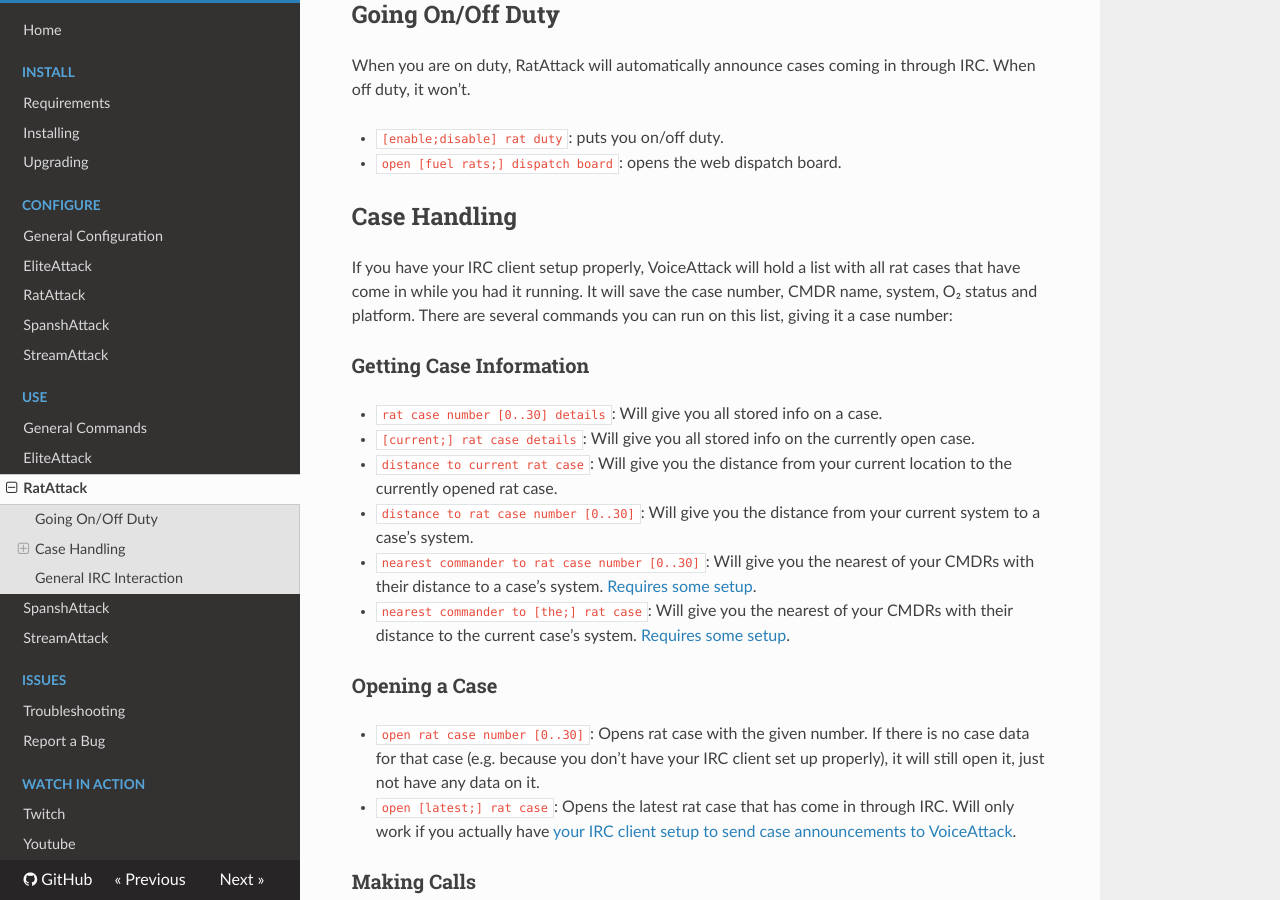
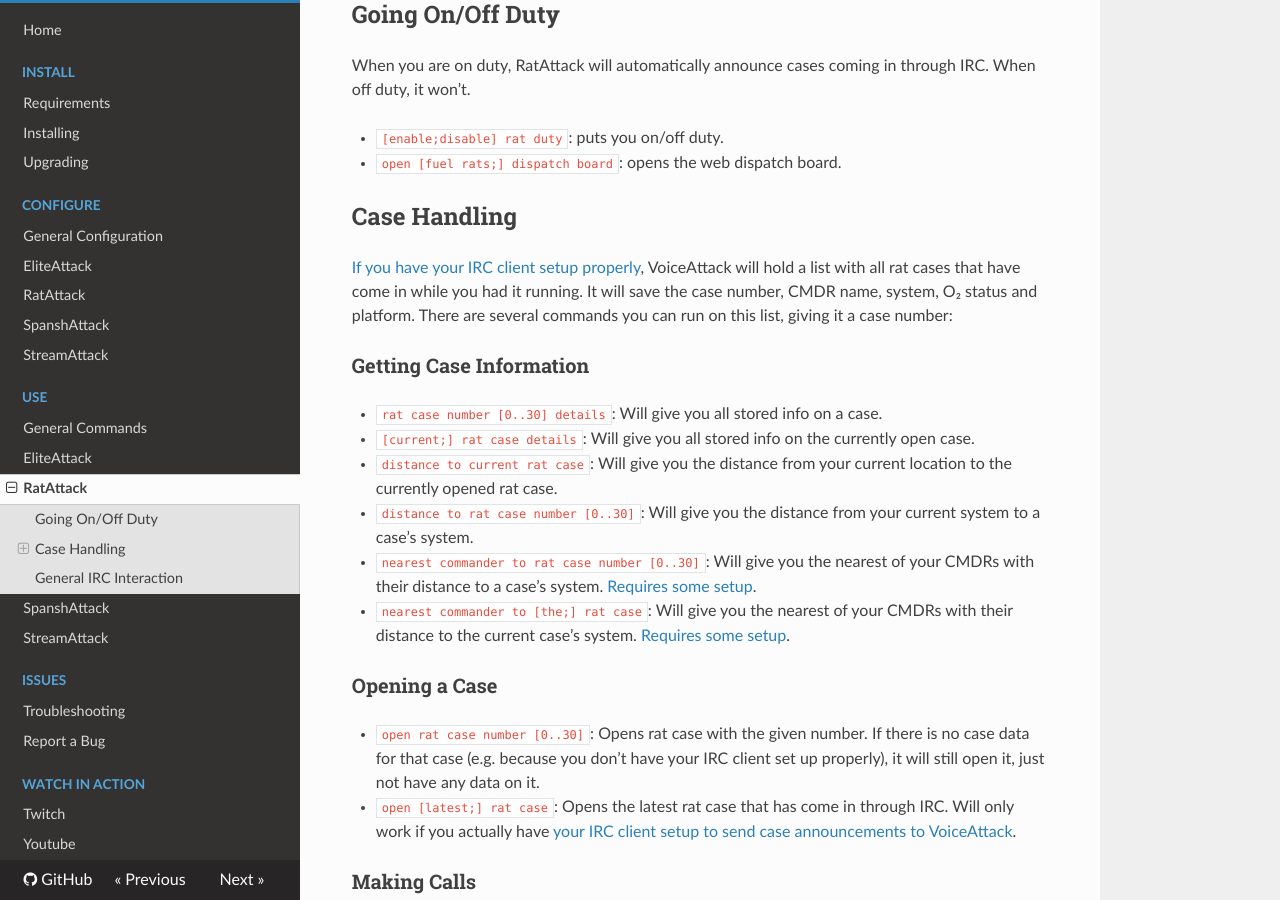
Before and after one commit to alterNERDtive/VoiceAttack-profiles, an MkDocs documentation site: the page built from docs/RatAttack.md, in a window 1280 px wide and 900 px high, scrolled down 329 px. Built offline with MkDocs 1.6.1, drawn with Linux system fonts in a browser that asks for light colours; nearby versions of some CDN libraries; part of the change alters nothing that is shown.

```diff
--- a/docs/RatAttack.md
+++ b/docs/RatAttack.md
@@ -16,10 +16,11 @@ through IRC. When off duty, it won’t.
 
 ## Case Handling
 
-If you have your IRC client setup properly, VoiceAttack will hold a list with
-all rat cases that have come in while you had it running. It will save the case
-number, CMDR name, system, O₂ status and platform. There are several commands
-you can run on this list, giving it a case number:
+[If you have your IRC client setup
+properly](/configuration/RatAttack/#getting-case-data-from-irc), VoiceAttack
+will hold a list with all rat cases that have come in while you had it running.
+It will save the case number, CMDR name, system, O₂ status and platform. There
+are several commands you can run on this list, giving it a case number:
 
 ### Getting Case Information
 
```
